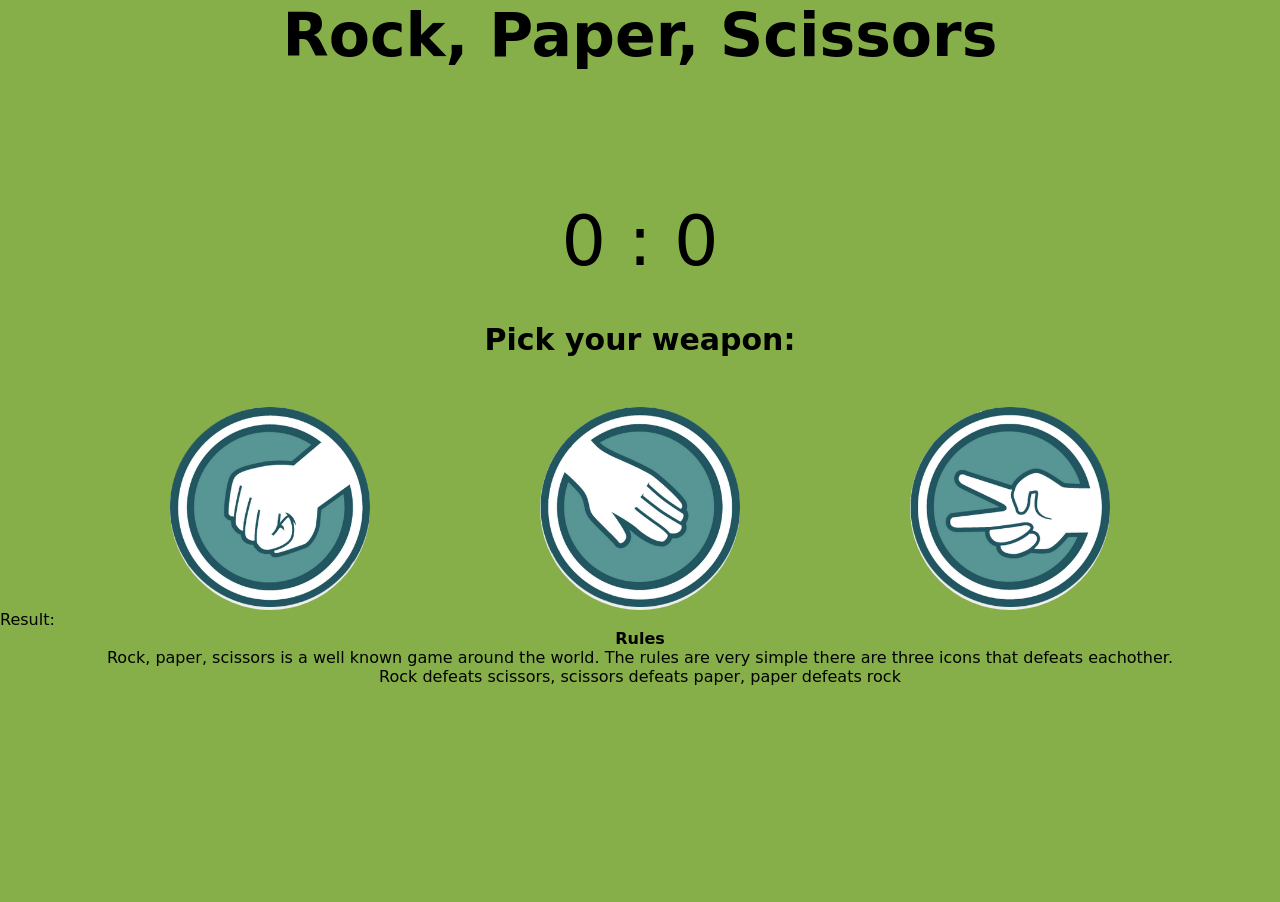
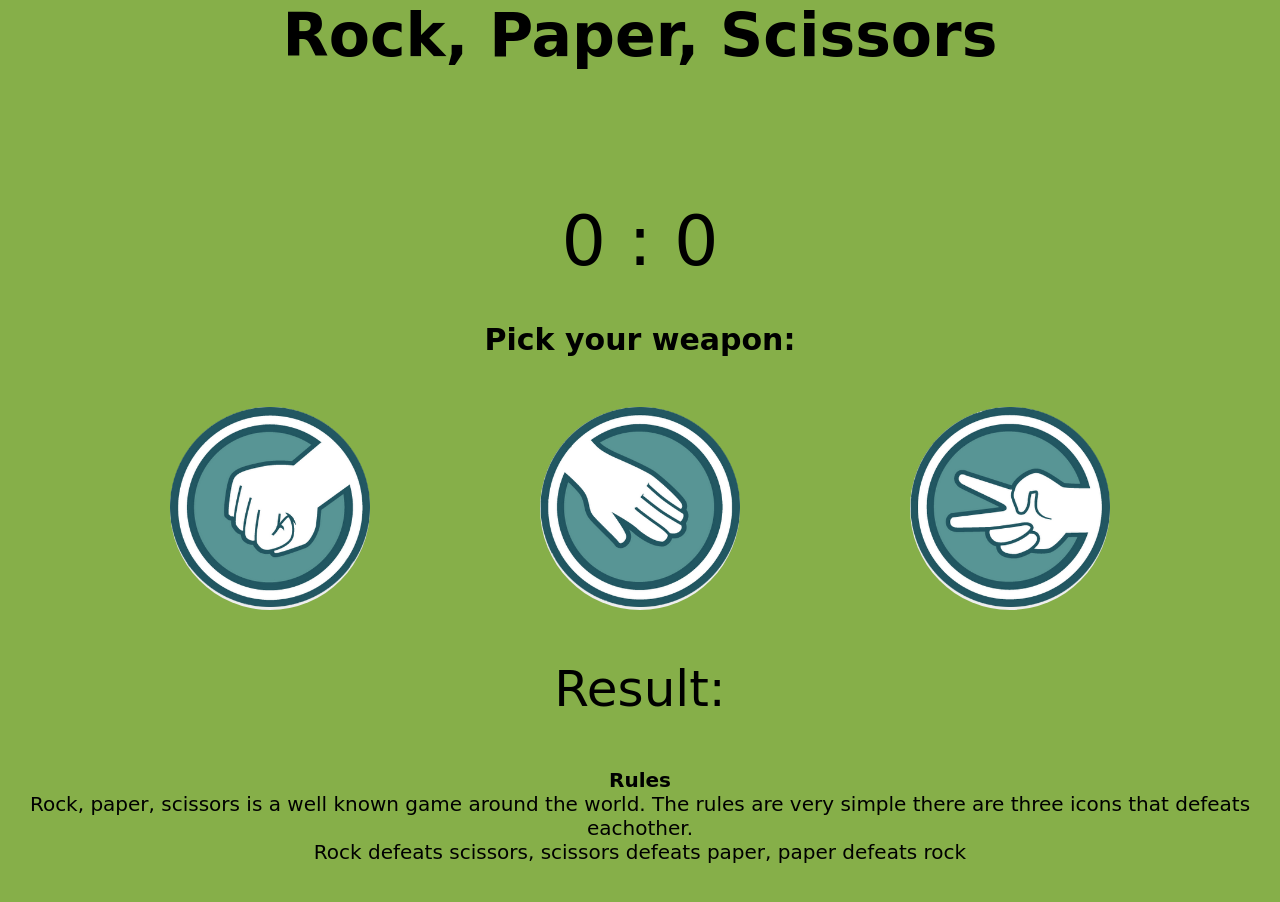
Before and after one commit to KnutHojeberg/project-2-javascript, a plain HTML site: page index.html in a window 1280 px wide. Before the commit the page ends 800 px from the top, so only its background shows below. Drawn offline with Linux system fonts and the light colour scheme.

Commit message:
results and rules styled

```diff
--- a/assets/css/style.css
+++ b/assets/css/style.css
@@ -51,3 +51,19 @@ button {
     cursor: pointer;
     border-radius: 50%;
 }
+
+#result-container {
+    padding-top: 50px;
+    font-size: 50px;
+    text-align: center;
+}
+
+#result {
+    font-size: 40px;
+
+}
+
+#rules {
+    padding: 50px 0 70px 0;
+    font-size: 20px;
+}
```
